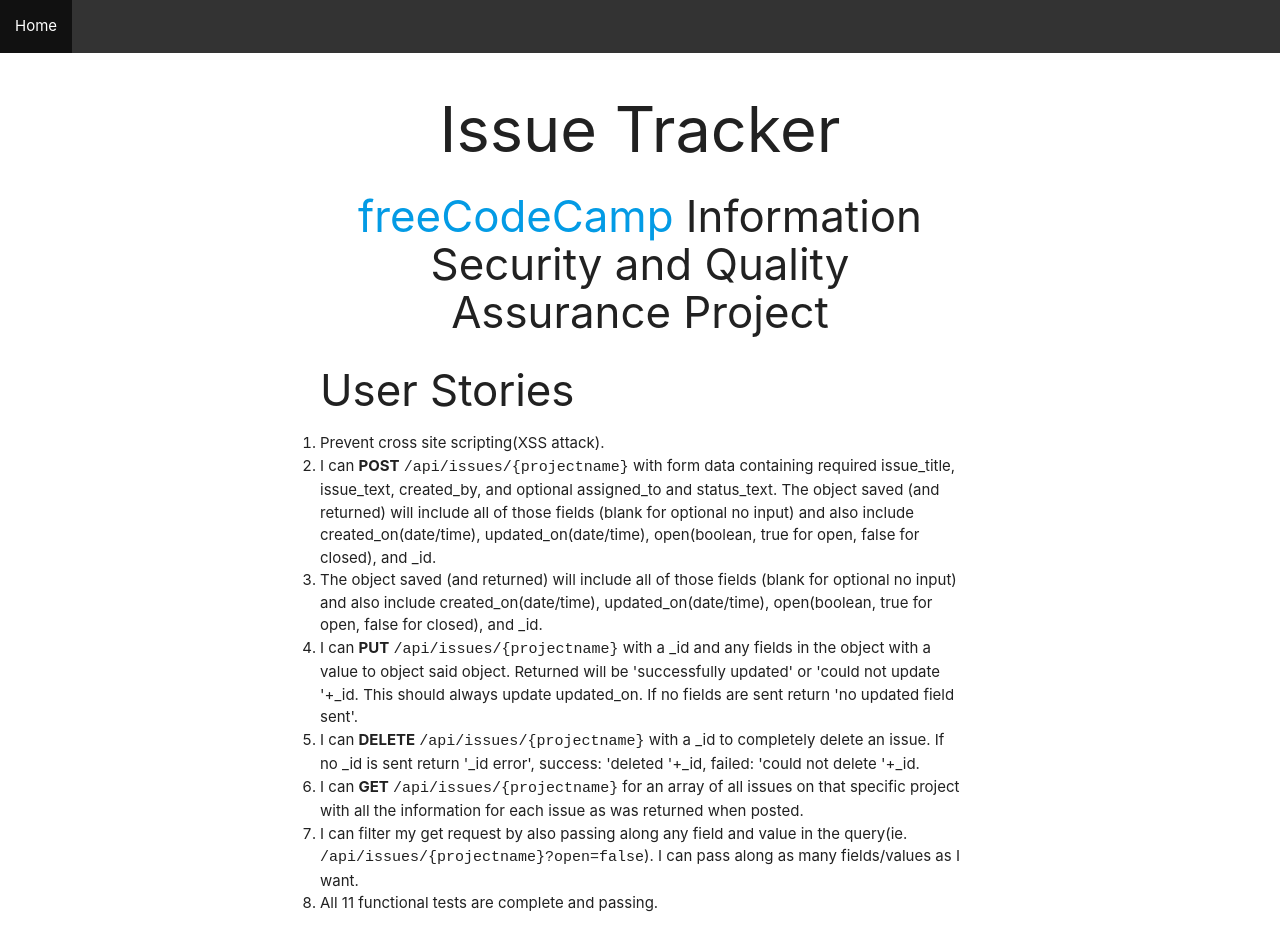
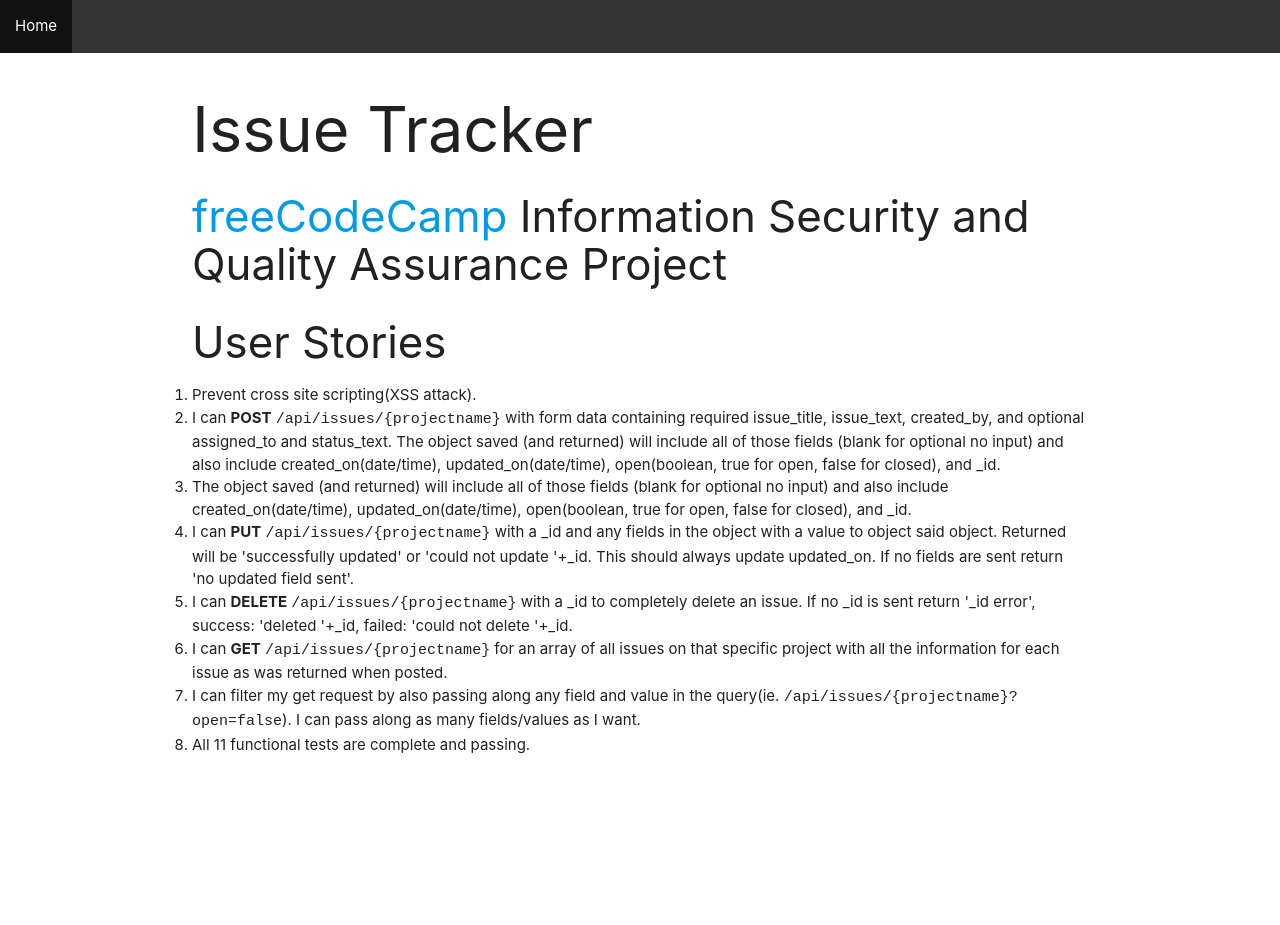
Before and after one commit to aaronmassey45/IssueTracker, a React (Create React App) app in the folder client/: page /user-stories in a window 1280 px wide. After the commit the page ends 800 px from the top, so only its background shows below. Built offline with nearby package versions, Linux system fonts and the light colour scheme.

Commit message:
Removed container class

```diff
--- a/client/src/App.css
+++ b/client/src/App.css
@@ -1,11 +1,6 @@
 * {
   margin: 0;
   padding: 0;
-}
-
-.container {
-  padding: 0 10%;
-  text-align: center;
 }
 
 .issue {
```
